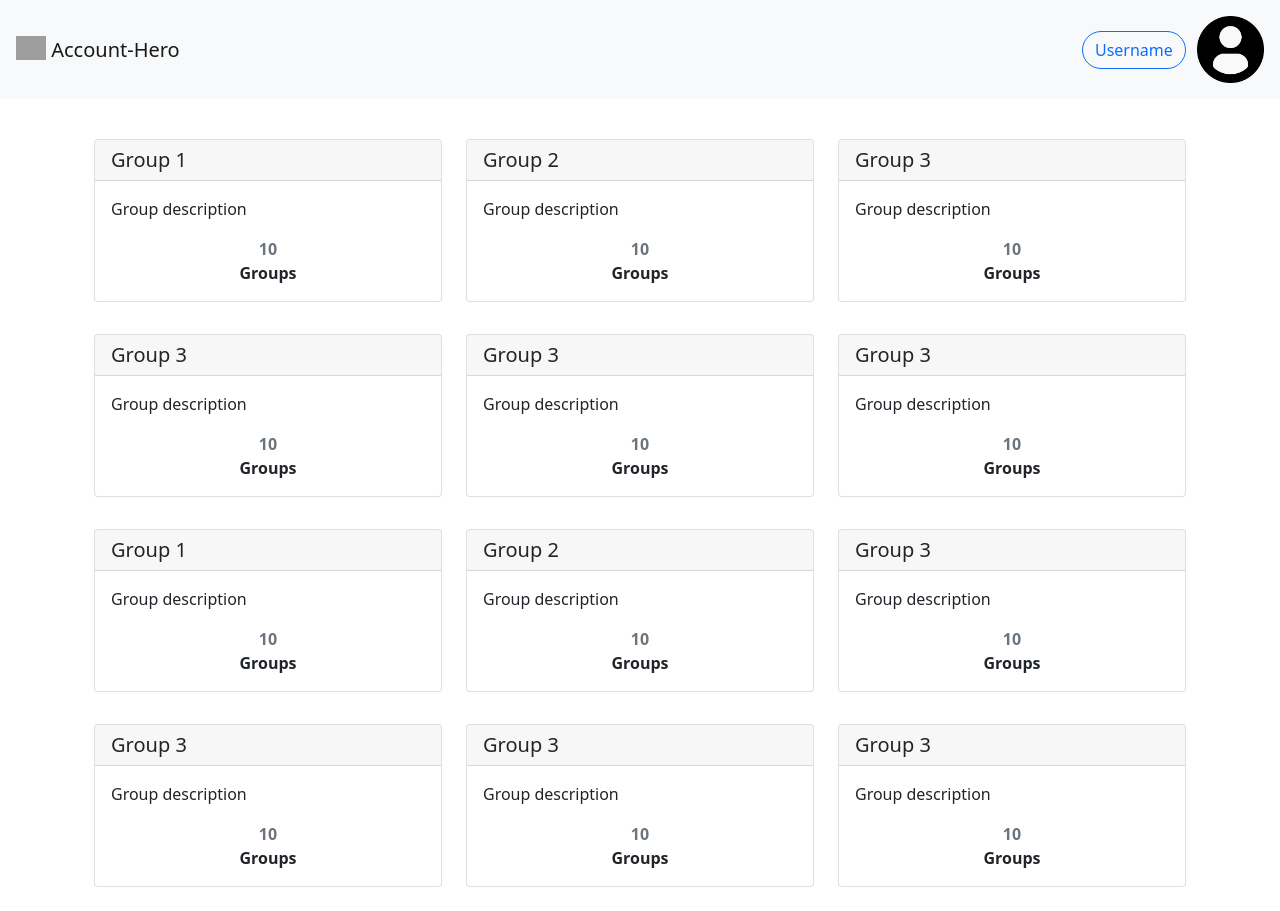
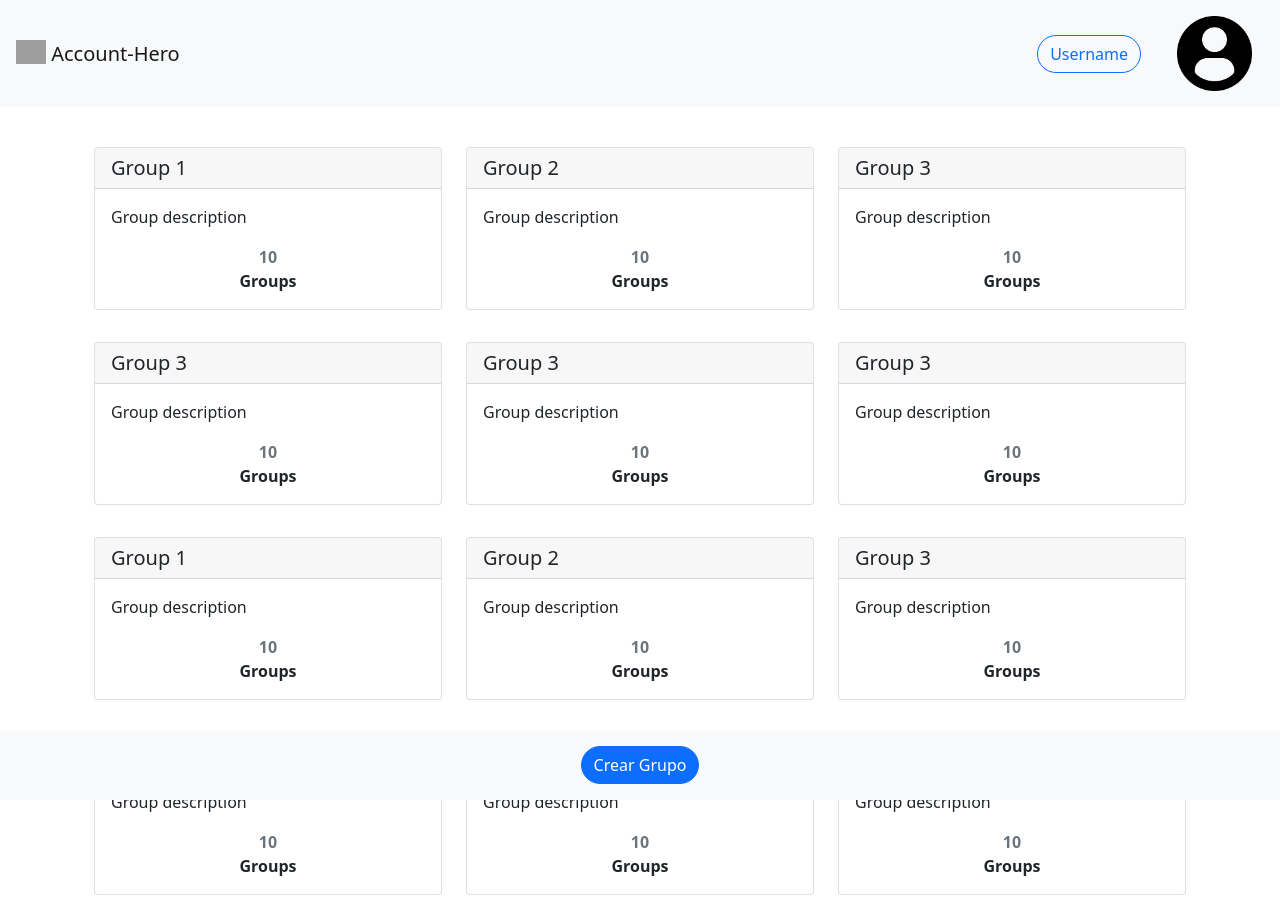
Before and after one commit to Edu-BS/account-hero, a Vue app in the folder frontend/: page /dashboard in a window 1280 px wide. Built offline with nearby package versions, Linux system fonts and the light colour scheme; grey boxes are pictures that could not be loaded.

Commit message:
Improve design

```diff
--- a/frontend/src/components/GroupCard.vue
+++ b/frontend/src/components/GroupCard.vue
@@ -6,7 +6,7 @@
       <div class="row justify-content-center">
         <div class="col-3 text-center fw-bold">
           <p class="mb-0 text-secondary">10</p>
-          <p class="mb-0">Groups</p>
+          <p class="mb-0  ">Groups</p>
         </div>
       </div>
     </div>
--- a/frontend/src/components/NavBar.vue
+++ b/frontend/src/components/NavBar.vue
@@ -22,10 +22,10 @@
             <!-- Dashboard -->
             <div v-if="view == 'Dashboard'" class="collapse navbar-collapse justify-content-end">
                 <div class="row align-items-center">
-                    <div class="col-1 ms-auto">
+                    <div class="col-2 ms-auto text-end">
                         <router-link to="" class="btn btn-outline-primary rounded-pill">{{username}}</router-link>
                     </div>
-                    <div class="col-1 ms-4">
+                    <div class="col-1 ms-3 me-3 px-2">
                         <!-- <div class="col-6"> -->
                             <img class="img-fluid" src="profile_icon.png" alt="" />
                         <!-- </div> -->
--- a/frontend/src/views/Dashboard.vue
+++ b/frontend/src/views/Dashboard.vue
@@ -25,19 +25,19 @@
         </div>
       </div>
 
+      <!-- Add groups button -->
       <div class="text-center justify-content-center d-lg-none">
-        <!-- Increase button size -->
-          <button class="btn btn-primary btn-circle align-middle fw-bold fs-1">+</button>
+          <button class="btn btn-primary rounded-pill btn-circle align-middle fw-bold fs-1">+</button>
       </div>
 
       <!-- Groups container -->
       <div class="row justify-content-center mt-4 mx-auto">
-        <div v-for="group in groups" :key="group._id" class="col-lg-4 col-sm my-3">
+        <div v-for="group in groups" :key="group._id" class="col-lg-4 col-xs col-md-6 col-sm-6 my-3">
           <GroupCard :name="group.name" :description="group.description" />
         </div>
       </div>
     </div>
-    <footer class="footer d-sm-none fixed-bottom py-3 bg-light text-center">
+    <footer class="footer d-none d-lg-block fixed-bottom py-3 bg-light text-center">
       <button class="btn btn-primary rounded-pill">Crear Grupo</button>
     </footer>
   </main>
```
